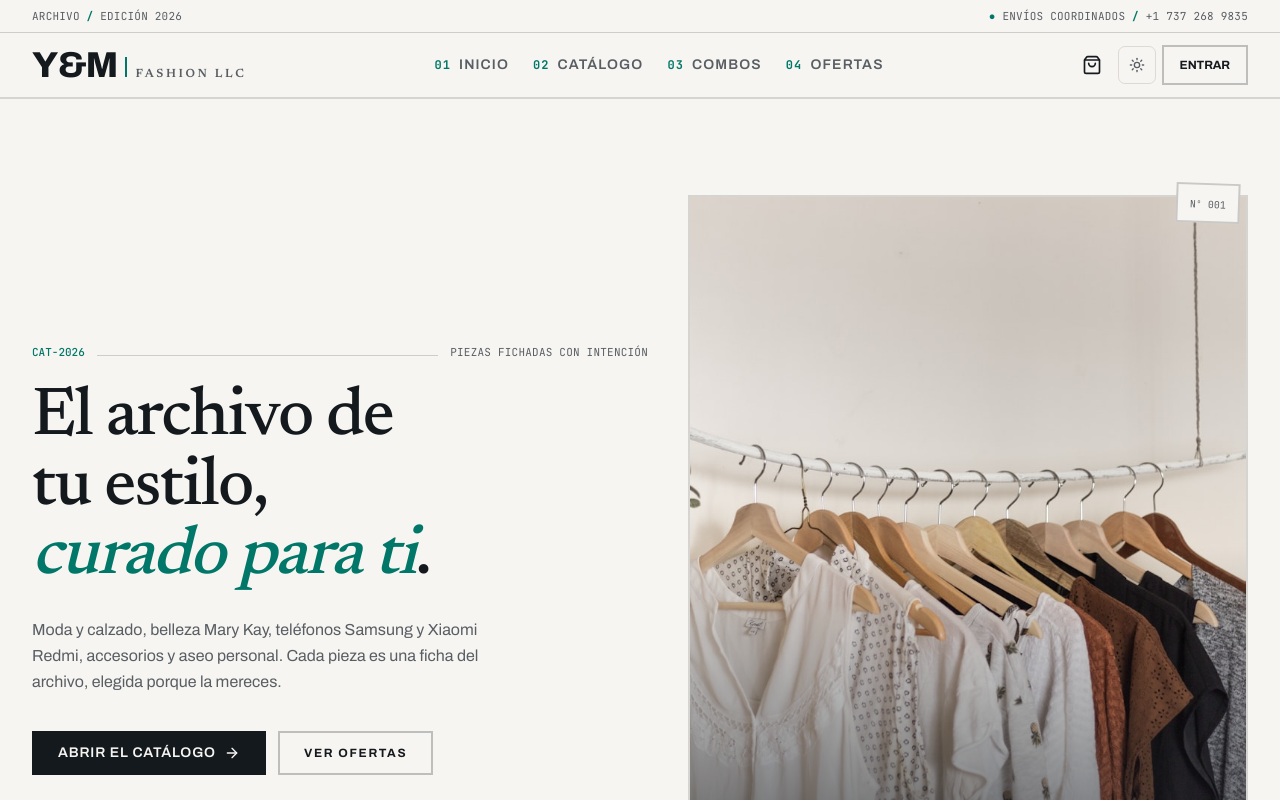
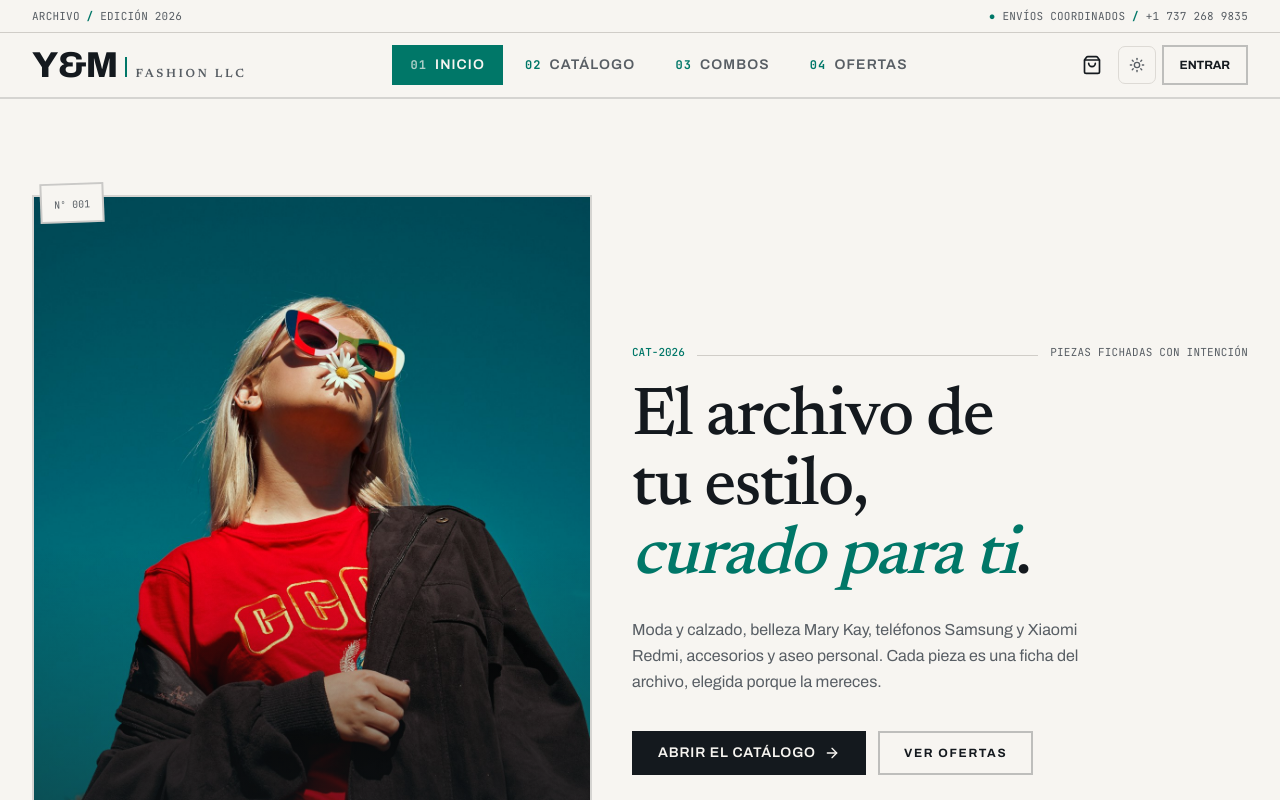
Before and after one commit to kr4t3rdev/Y-M-fashion-LLC, a Next.js app: page / in a window 1280 px wide. Shown: the top 800 px of the page. Built offline with nearby package versions, Linux system fonts and the light colour scheme; no server answers; the database is empty.

Commit message:
New hero image, swap hero layout, add active nav state

```diff
--- a/src/app/(shop)/page.tsx
+++ b/src/app/(shop)/page.tsx
@@ -55,7 +55,32 @@ export default async function HomePage() {
     <div className="flex flex-col pb-24">
       {/* Hero — el archivo se abre */}
       <section className="relative overflow-hidden border-b-2 border-foreground/15">
-        <div className="mx-auto grid max-w-7xl gap-10 px-4 py-14 sm:px-6 md:grid-cols-[1.1fr_1fr] md:items-center md:py-24 lg:px-8">
+        <div className="mx-auto grid max-w-7xl gap-10 px-4 py-14 sm:px-6 md:grid-cols-[1fr_1.1fr] md:items-center md:py-24 lg:px-8">
+          <div className="relative">
+            <div className="absolute -top-3 left-2 z-10 -rotate-2 border-2 border-foreground/20 bg-background px-3 py-1.5">
+              <span className="price text-[0.625rem] text-muted-foreground">Nº {String(1).padStart(3, "0")}</span>
+            </div>
+            <div className="relative aspect-[4/5] overflow-hidden border-2 border-foreground/15">
+              <Image
+                src="/hero-street.jpg"
+                alt="Look streetwear de Y&M Fashion"
+                fill
+                priority
+                sizes="(min-width: 768px) 42vw, 100vw"
+                className="object-cover transition-transform duration-700 hover:scale-[1.03]"
+              />
+              <div className="absolute inset-0 bg-gradient-to-t from-primary/70 via-transparent to-transparent" />
+              <div className="absolute bottom-0 left-0 flex items-baseline gap-2 p-5 text-primary-foreground">
+                <span className="brand-display text-3xl italic sm:text-4xl">YM</span>
+                <span className="text-xs uppercase tracking-[0.3em] opacity-90">Y&M Fashion LLC</span>
+              </div>
+            </div>
+            <div className="mt-3 flex items-baseline justify-between">
+              <p className="tag-no">Edición {new Date().getFullYear()} · Portada del archivo</p>
+              <span className="price text-[0.625rem] text-accent">REF. YM-001</span>
+            </div>
+          </div>
+
           <div>
             <div className="mb-6 flex items-baseline gap-3">
               <span className="price text-[0.6875rem] font-medium text-accent">CAT-2026</span>
@@ -87,31 +112,6 @@ export default async function HomePage() {
               >
                 Ver ofertas
               </Link>
-            </div>
-          </div>
-
-          <div className="relative">
-            <div className="absolute -top-3 right-2 z-10 rotate-2 border-2 border-foreground/20 bg-background px-3 py-1.5">
-              <span className="price text-[0.625rem] text-muted-foreground">Nº {String(1).padStart(3, "0")}</span>
-            </div>
-            <div className="relative aspect-[4/5] overflow-hidden border-2 border-foreground/15">
-              <Image
-                src="/hero-fashion.jpg"
-                alt="Modelo vistiendo moda editorial de Y&M Fashion"
-                fill
-                priority
-                sizes="(min-width: 768px) 45vw, 100vw"
-                className="object-cover transition-transform duration-700 hover:scale-[1.03]"
-              />
-              <div className="absolute inset-0 bg-gradient-to-t from-primary/70 via-transparent to-transparent" />
-              <div className="absolute bottom-0 left-0 flex items-baseline gap-2 p-5 text-primary-foreground">
-                <span className="brand-display text-3xl italic sm:text-4xl">YM</span>
-                <span className="text-xs uppercase tracking-[0.3em] opacity-90">Y&M Fashion LLC</span>
-              </div>
-            </div>
-            <div className="mt-3 flex items-baseline justify-between">
-              <p className="tag-no">Edición {new Date().getFullYear()} · Portada del archivo</p>
-              <span className="price text-[0.625rem] text-accent">REF. YM-001</span>
             </div>
           </div>
         </div>
--- a/src/components/shop/mobile-menu.tsx
+++ b/src/components/shop/mobile-menu.tsx
@@ -2,17 +2,13 @@
 
 import { useState } from "react";
 import Link from "next/link";
+import { usePathname } from "next/navigation";
 import { Menu, X } from "lucide-react";
-
-const NAV_LINKS = [
-  { no: "01", href: "/", label: "Inicio" },
-  { no: "02", href: "/catalogo", label: "Catálogo" },
-  { no: "03", href: "/combos", label: "Combos" },
-  { no: "04", href: "/ofertas", label: "Ofertas" },
-];
+import { NAV_LINKS } from "./nav-links";
 
 export function MobileMenu() {
   const [open, setOpen] = useState(false);
+  const pathname = usePathname();
 
   return (
     <div className="lg:hidden">
@@ -29,25 +25,37 @@ export function MobileMenu() {
         <div className="fixed inset-0 top-16 z-50 flex flex-col bg-background">
           <nav aria-label="Menú" className="flex-1 overflow-y-auto">
             <ul className="flex flex-col px-4 sm:px-6">
-              {NAV_LINKS.map((link) => (
+              {NAV_LINKS.map((link) => {
+                const active = pathname === link.href;
+                return (
                   <li key={link.href} className="border-b-2 border-hairline last:border-0">
                     <Link
                       href={link.href}
                       onClick={() => setOpen(false)}
-                    className="group flex items-baseline justify-between gap-3 py-5"
+                      aria-current={active ? "page" : undefined}
+                      className={`group flex items-baseline justify-between gap-3 py-5 ${
+                        active ? "opacity-100" : ""
+                      }`}
                     >
                       <span className="flex items-baseline gap-4">
-                      <span className="slash text-sm">{link.no}</span>
-                      <span className="brand-display text-4xl text-foreground transition-colors group-hover:text-accent">
+                        <span className={`slash text-sm ${active ? "!text-foreground" : ""}`}>
+                          {link.no}
+                        </span>
+                        <span
+                          className={`brand-display text-4xl transition-colors group-hover:text-accent ${
+                            active ? "text-accent" : "text-foreground"
+                          }`}
+                        >
                           {link.label}
                         </span>
                       </span>
                       <span className="text-2xl text-muted-foreground transition-transform group-hover:translate-x-1 group-hover:text-accent">
-                      ↗
+                        {active ? "◀" : "↗"}
                       </span>
                     </Link>
                   </li>
-              ))}
+                );
+              })}
             </ul>
           </nav>
           <div className="border-t-2 border-hairline px-4 py-4 sm:px-6">
--- /dev/null
+++ b/src/components/shop/nav-links.tsx
@@ -0,0 +1,40 @@
+"use client";
+
+import Link from "next/link";
+import { usePathname } from "next/navigation";
+
+export const NAV_LINKS = [
+  { no: "01", href: "/", label: "Inicio" },
+  { no: "02", href: "/catalogo", label: "Catálogo" },
+  { no: "03", href: "/combos", label: "Combos" },
+  { no: "04", href: "/ofertas", label: "Ofertas" },
+];
+
+export function NavLinks() {
+  const pathname = usePathname();
+
+  return (
+    <nav className="hidden items-center gap-1 lg:flex" aria-label="Navegación principal">
+      {NAV_LINKS.map((link) => {
+        const active = pathname === link.href;
+        return (
+          <Link
+            key={link.href}
+            href={link.href}
+            aria-current={active ? "page" : undefined}
+            className={`group relative flex items-baseline gap-2 border-2 px-4 py-2 text-sm font-semibold uppercase tracking-[0.08em] transition-colors ${
+              active
+                ? "border-accent bg-accent text-accent-foreground"
+                : "border-transparent text-muted-foreground hover:border-foreground/20 hover:bg-secondary hover:text-foreground"
+            }`}
+          >
+            <span className={`slash text-xs ${active ? "!text-accent-foreground/70" : ""}`}>
+              {link.no}
+            </span>
+            <span>{link.label}</span>
+          </Link>
+        );
+      })}
+    </nav>
+  );
+}
--- a/src/components/shop/site-header.tsx
+++ b/src/components/shop/site-header.tsx
@@ -1,17 +1,11 @@
 import Link from "next/link";
 import { auth } from "@/auth";
 import { MobileMenu } from "./mobile-menu";
+import { NavLinks } from "./nav-links";
 import { ThemeToggle } from "@/components/theme-toggle";
 import { CartButton } from "@/components/shop/cart/cart-button";
 import { SignOutButton } from "@/components/auth/sign-out-button";
 import { isStaff } from "@/server/application/roles";
-
-const NAV_LINKS = [
-  { no: "01", href: "/", label: "Inicio" },
-  { no: "02", href: "/catalogo", label: "Catálogo" },
-  { no: "03", href: "/combos", label: "Combos" },
-  { no: "04", href: "/ofertas", label: "Ofertas" },
-];
 
 export async function SiteHeader() {
   const session = await auth();
@@ -46,19 +40,7 @@ export async function SiteHeader() {
           </Link>
         </div>
 
-        <nav className="hidden items-center gap-6 lg:flex" aria-label="Navegación principal">
-          {NAV_LINKS.map((link) => (
-            <Link
-              key={link.href}
-              href={link.href}
-              className="group relative flex items-baseline gap-2 py-2 text-sm font-semibold uppercase tracking-[0.08em] text-muted-foreground transition-colors hover:text-foreground"
-            >
-              <span className="slash text-xs">{link.no}</span>
-              <span>{link.label}</span>
-              <span className="absolute -bottom-0.5 left-0 h-0.5 w-0 bg-accent transition-all duration-200 group-hover:w-full" />
-            </Link>
-          ))}
-        </nav>
+        <NavLinks />
 
         <div className="flex items-center gap-1.5">
           <CartButton />
```
Also changed, not shown: public/hero-street.jpg (added). Lines whose indentation alone changed are shown as unchanged.
